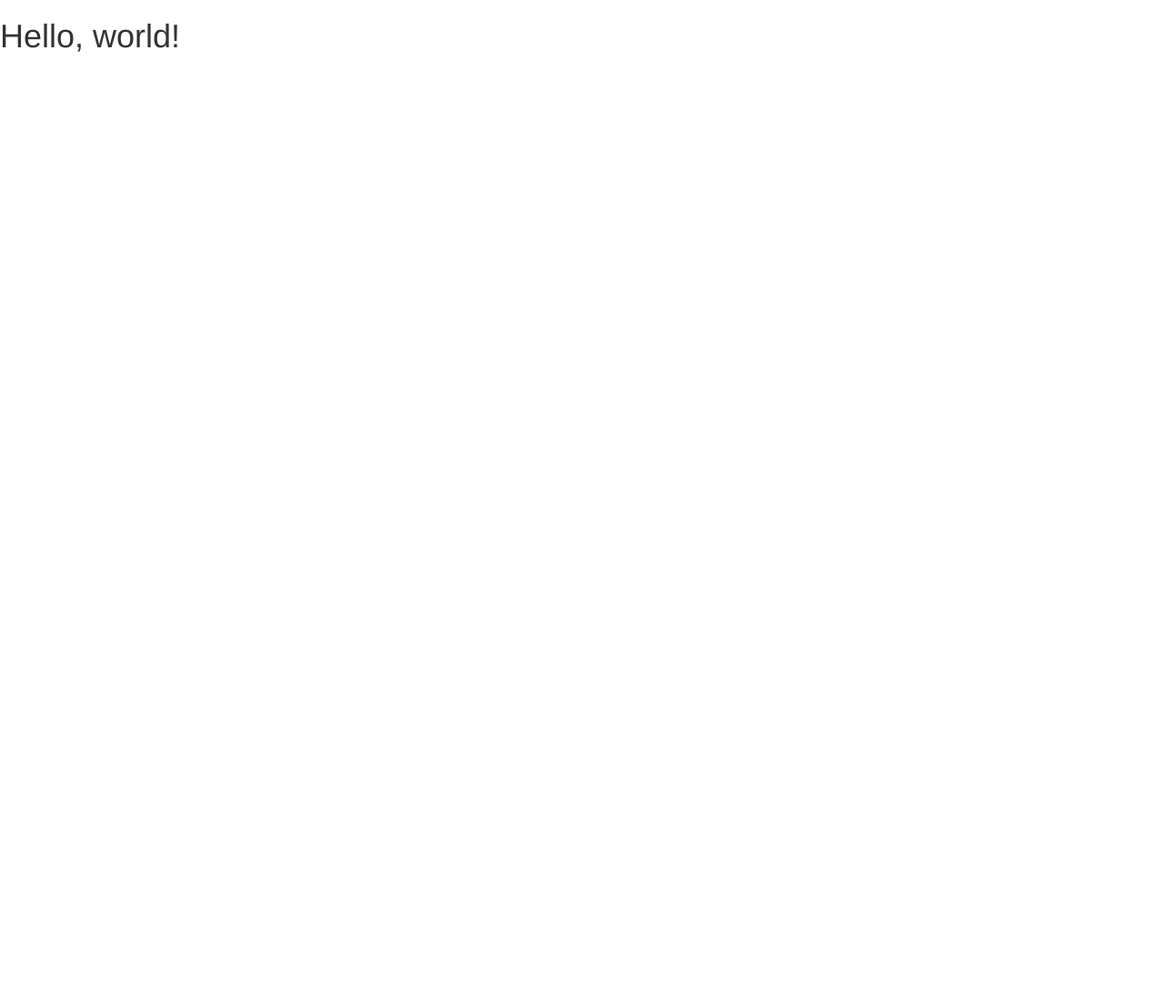
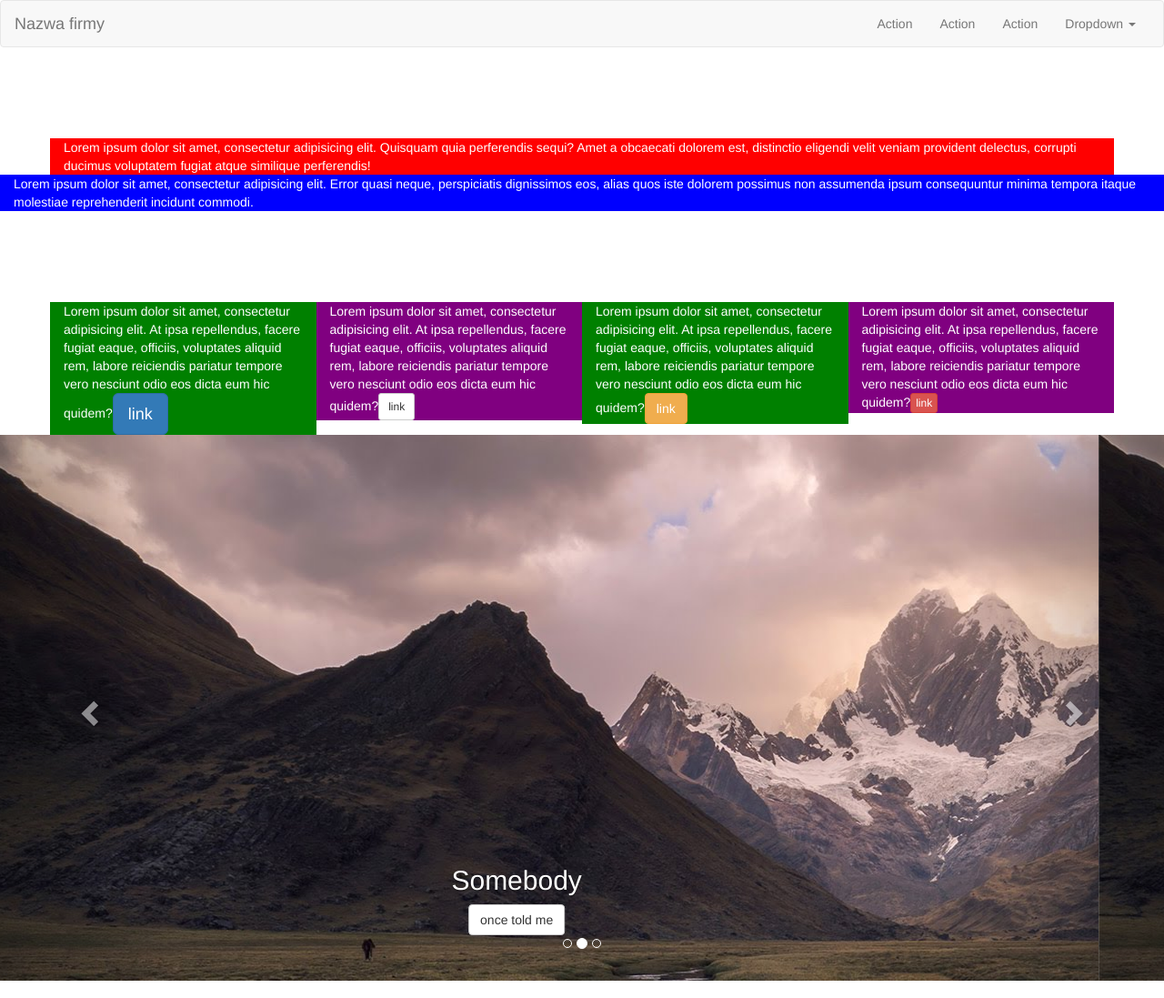
Before and after one commit to mmichalski94/bootstrap-przyklady, a plain HTML site: page 1-/index.html in a window 1280 px wide. Shown: the top 1097 px of the page at 91% size. Before the commit the page ends 800 px from the top, so only its background shows below. Drawn offline with nearby package versions, Linux system fonts and the light colour scheme.

Commit message:
done-for-now

```diff
--- a/1-/css/style.css
+++ b/1-/css/style.css
@@ -0,0 +1,42 @@
+body {
+    min-height: 2500px;
+}
+
+div {
+    color: white;
+}
+
+.container {
+    margin-top: 100px;
+}
+
+
+/*
+div:nth-child(1) {
+    background-color: red;
+}
+
+div:nth-child(2) {
+    background-color: blue;
+}
+*/
+
+.blue {
+    background-color: blue;
+}
+
+.red {
+    background-color: red;
+}
+
+.green {
+    background-color: green;
+}
+
+.purple {
+    background-color: purple;
+}
+
+.item{
+    min-height: 600px;
+}
--- a/1-/index.html
+++ b/1-/index.html
@@ -1,6 +1,7 @@
 <!DOCTYPE html>
 <html lang="en">
-  <head>
+
+<head>
     <meta charset="utf-8">
     <meta http-equiv="X-UA-Compatible" content="IE=edge">
     <meta name="viewport" content="width=device-width, initial-scale=1">
@@ -17,13 +18,113 @@
       <script src="https://oss.maxcdn.com/html5shiv/3.7.3/html5shiv.min.js"></script>
       <script src="https://oss.maxcdn.com/respond/1.4.2/respond.min.js"></script>
     <![endif]-->
-  </head>
-  <body>
-    <h1>Hello, world!</h1>
+</head>
 
+<body>
+
+    <nav class="navbar navbar-default">
+        <div class="container-fluid">
+            <!-- Brand and toggle get grouped for better mobile display -->
+            <div class="navbar-header">
+                <button type="button" class="navbar-toggle collapsed" data-toggle="collapse" data-target="#menu-glowne" aria-expanded="false">
+        <span class="sr-only">Toggle navigation</span>
+        <span class="icon-bar"></span>
+        <span class="icon-bar"></span>
+        <span class="icon-bar"></span>
+      </button>
+                <a class="navbar-brand" href="#">Nazwa firmy</a>
+            </div>
+
+            <!-- Collect the nav links, forms, and other content for toggling -->
+            <div class="collapse navbar-collapse" id="menu-glowne">
+                <ul class="nav navbar-nav navbar-right">
+
+                    <li><a href="#">Action</a></li>
+                    <li><a href="#">Action</a></li>
+                    <li><a href="#">Action</a></li>
+                    <li class="dropdown">
+                        <a href="#" class="dropdown-toggle" data-toggle="dropdown" role="button" aria-haspopup="true" aria-expanded="false">Dropdown <span class="caret"></span></a>
+                        <ul class="dropdown-menu">
+                            <li><a href="#">Action</a></li>
+                            <li><a href="#">Another action</a></li>
+                            <li><a href="#">Something else here</a></li>
+                            <li role="separator" class="divider"></li>
+                            <li><a href="#">Separated link</a></li>
+                            <li role="separator" class="divider"></li>
+                            <li><a href="#">One more separated link</a></li>
+                        </ul>
+                    </li>
+                </ul>
+            </div>
+            <!-- /.navbar-collapse -->
+        </div>
+        <!-- /.container-fluid -->
+    </nav>
+
+
+
+
+
+
+
+
+    <div class="container red">Lorem ipsum dolor sit amet, consectetur adipisicing elit. Quisquam quia perferendis sequi? Amet a obcaecati dolorem est, distinctio eligendi velit veniam provident delectus, corrupti ducimus voluptatem fugiat atque similique perferendis!</div>
+
+    <div class="container-fluid blue">Lorem ipsum dolor sit amet, consectetur adipisicing elit. Error quasi neque, perspiciatis dignissimos eos, alias quos iste dolorem possimus non assumenda ipsum consequuntur minima tempora itaque molestiae reprehenderit incidunt commodi.</div>
+
+    <div class="container">
+        <div class="row">
+            <div class="col-lg-3 col-sm-4 green">Lorem ipsum dolor sit amet, consectetur adipisicing elit. At ipsa repellendus, facere fugiat eaque, officiis, voluptates aliquid rem, labore reiciendis pariatur tempore vero nesciunt odio eos dicta eum hic quidem?<a href="" class="btn btn-primary btn-lg">link</a></div>
+            <div class="col-lg-3 col-sm-4 purple">Lorem ipsum dolor sit amet, consectetur adipisicing elit. At ipsa repellendus, facere fugiat eaque, officiis, voluptates aliquid rem, labore reiciendis pariatur tempore vero nesciunt odio eos dicta eum hic quidem?<a href="" class="btn btn-default btn-sm">link</a></div>
+            <div class="col-lg-3 col-sm-4 green">Lorem ipsum dolor sit amet, consectetur adipisicing elit. At ipsa repellendus, facere fugiat eaque, officiis, voluptates aliquid rem, labore reiciendis pariatur tempore vero nesciunt odio eos dicta eum hic quidem?<a href="" class="btn btn-warning">link</a></div>
+            <div class="col-lg-3 col-sm-4 purple">Lorem ipsum dolor sit amet, consectetur adipisicing elit. At ipsa repellendus, facere fugiat eaque, officiis, voluptates aliquid rem, labore reiciendis pariatur tempore vero nesciunt odio eos dicta eum hic quidem?<a href="" class="btn btn-danger btn-xs">link</a></div>
+            <!-- wady bootstrapa? nie sprawdza się przy niestandadowych projektach-->
+        </div>
+    </div>
+
+    <div id="carousel-example-generic" class="carousel slide" data-ride="carousel">
+  <!-- Indicators -->
+  <ol class="carousel-indicators">
+    <li data-target="#carousel-example-generic" data-slide-to="0" class="active"></li>
+    <li data-target="#carousel-example-generic" data-slide-to="1"></li>
+    <li data-target="#carousel-example-generic" data-slide-to="2"></li>
+  </ol>
+
+  <!-- Wrapper for slides -->
+  <div class="carousel-inner" role="listbox">
+    <div class="item active" style="background-image:url(img/maxresdefault.jpg)">
+      <!-- styl inline'owy w tym przypadku jest lepszym rozwiązaniem-->
+      <div class="carousel-caption">
+        <h2>Somebody</h2>
+        <a href="" class="btn btn-default">once told me</a>
+      </div>
+    </div>
+    <div class="item" style="background-image:url(img/maxresdefault.jpg)">
+      <div class="carousel-caption">
+        <h2>that the world</h2>
+         <a href="" class="btn btn-default">is gonna roll me</a>
+      </div>
+    </div>
+
+  </div>
+
+  <!-- Controls -->
+  <a class="left carousel-control" href="#carousel-example-generic" role="button" data-slide="prev">
+    <span class="glyphicon glyphicon-chevron-left" aria-hidden="true"></span>
+    <span class="sr-only">Previous</span>
+  </a>
+  <a class="right carousel-control" href="#carousel-example-generic" role="button" data-slide="next">
+    <span class="glyphicon glyphicon-chevron-right" aria-hidden="true"></span>
+    <span class="sr-only">Next</span>
+  </a>
+</div>
     <!-- jQuery (necessary for Bootstrap's JavaScript plugins) -->
-    <script src="https://ajax.googleapis.com/ajax/libs/jquery/1.12.4/jquery.min.js"></script>
+
     <!-- Include all compiled plugins (below), or include individual files as needed -->
+    <script src="js/jquery-3.2.1.min.js"></script>
     <script src="js/bootstrap.min.js"></script>
-  </body>
+    <script src="js/main.js"></script>
+
+</body>
+
 </html>
--- a/1-/js/main.js
+++ b/1-/js/main.js
@@ -0,0 +1,3 @@
+$('.carousel').carousel({
+    interval: 1000
+})
```
Also changed, not shown: 1-/img/landscapes-284a.jpg (added), 1-/img/maxresdefault.jpg (added).
